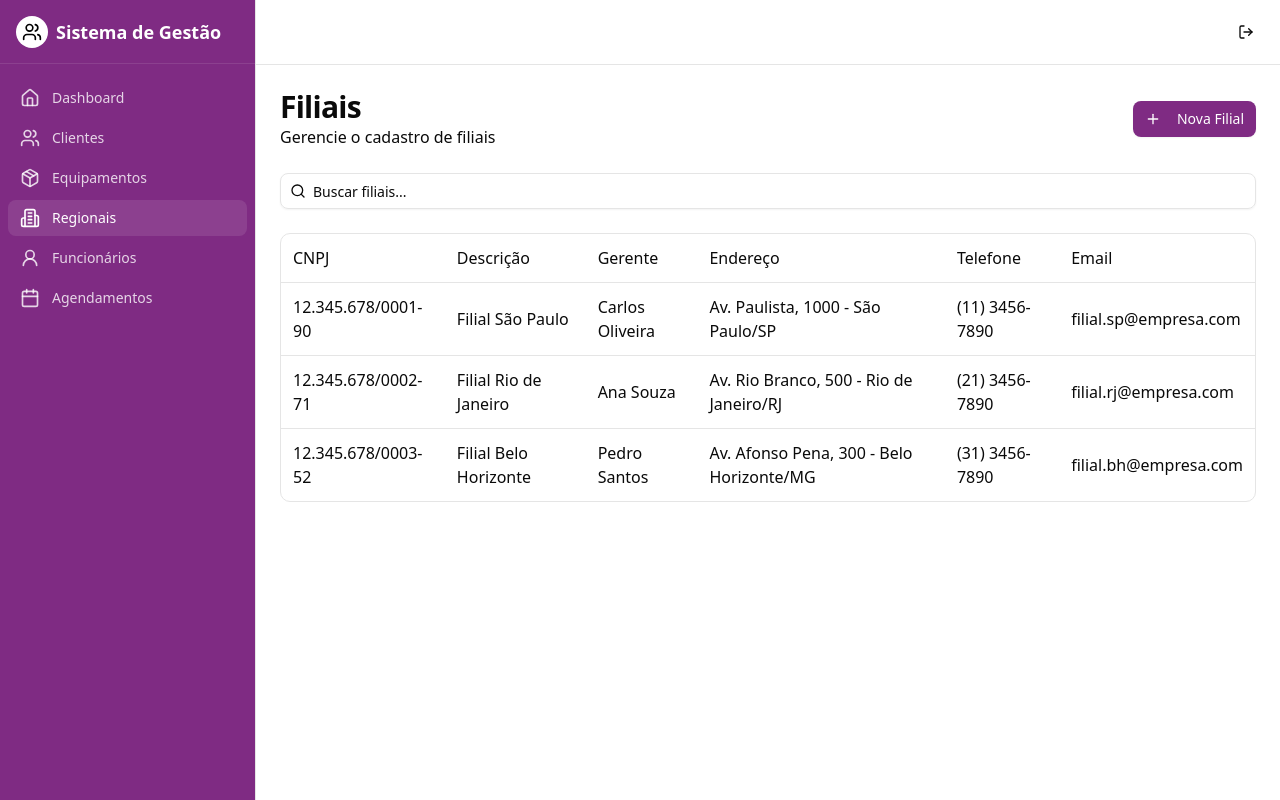
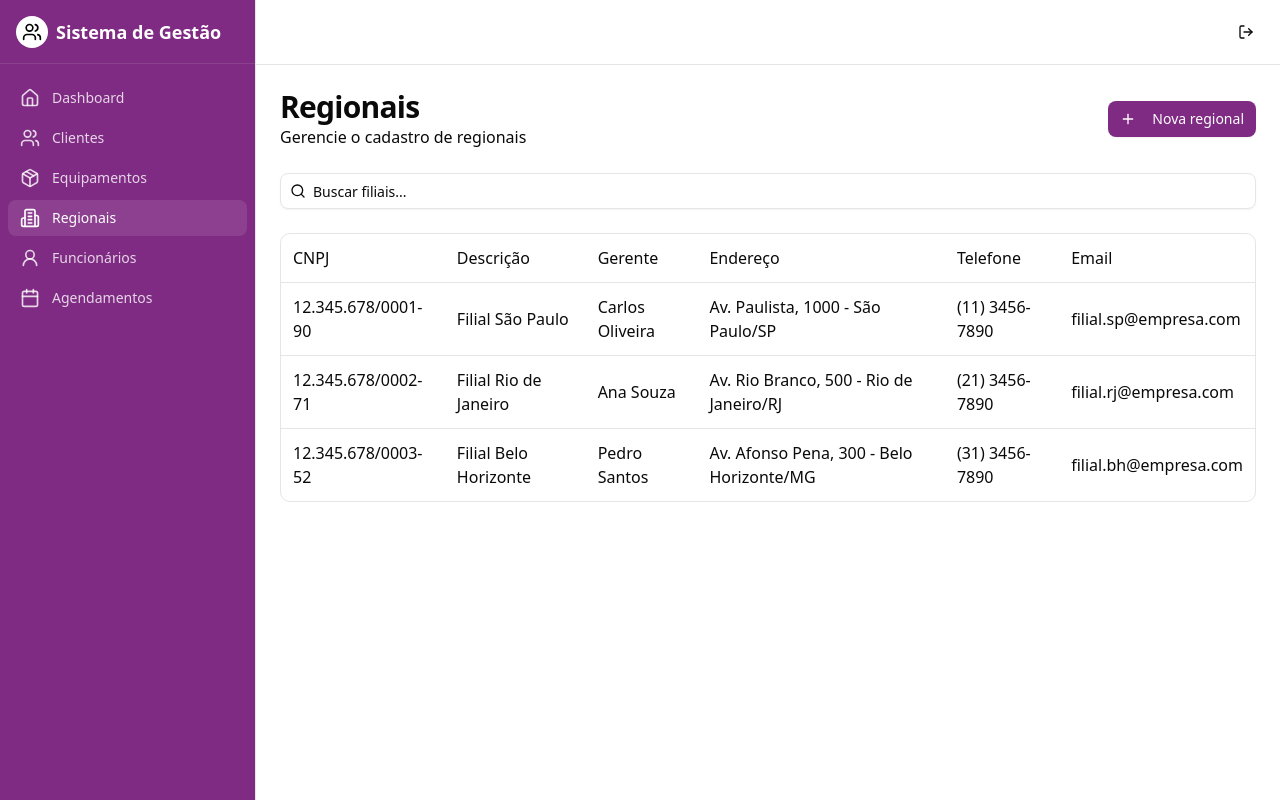
Before and after one commit to locbeauty/locbeauty-front, a Next.js app: page /regionals in a window 1280 px wide. Built offline with nearby package versions, Linux system fonts and the light colour scheme.

Commit message:
fix: regional page labels changed from "filiais" to "regionais"; add middleware

```diff
--- a/src/app/(main)/regionals/create/page.tsx
+++ b/src/app/(main)/regionals/create/page.tsx
@@ -17,14 +17,14 @@ export default function NovaFilialPage() {
                     </Link>
                 </Button>
                 <div>
-                    <h1 className="text-3xl font-bold tracking-tight">Nova Filial</h1>
-                    <p className="text-muted-foreground">Cadastre uma nova filial no sistema</p>
+                    <h1 className="text-3xl font-bold tracking-tight">Nova Regional</h1>
+                    <p className="text-muted-foreground">Cadastre uma nova regional no sistema</p>
                 </div>
             </div>
 
             <Card>
                 <CardHeader>
-                    <CardTitle>Dados da Filial</CardTitle>
+                    <CardTitle>Dados da regional</CardTitle>
                     <CardDescription>Preencha os dados da filial</CardDescription>
                 </CardHeader>
                 <CardContent className="space-y-6">
--- a/src/app/(main)/regionals/page.tsx
+++ b/src/app/(main)/regionals/page.tsx
@@ -9,13 +9,13 @@ export default function FiliaisPage() {
         <div className="space-y-6">
             <div className="flex items-center justify-between">
                 <div>
-                    <h1 className="text-3xl font-bold tracking-tight">Filiais</h1>
-                    <p className="text-muted-foreground">Gerencie o cadastro de filiais</p>
+                    <h1 className="text-3xl font-bold tracking-tight">Regionais</h1>
+                    <p className="text-muted-foreground">Gerencie o cadastro de regionais</p>
                 </div>
                 <Button asChild>
                     <Link href={ROUTES.CREATE_REGIONAL}>
                         <Plus className="mr-2 h-4 w-4" />
-                        Nova Filial
+                        Nova regional
                     </Link>
                 </Button>
             </div>
--- /dev/null
+++ b/src/middleware.ts
@@ -0,0 +1,10 @@
+import { NextRequest } from "next/server";
+
+export function middleware(request: NextRequest) {
+    const pathname = request.nextUrl.pathname;
+
+    if(pathname === "/") {
+        const newUrl = new URL("/login", request.nextUrl.origin);
+        return Response.redirect(newUrl);
+    }
+}
```
